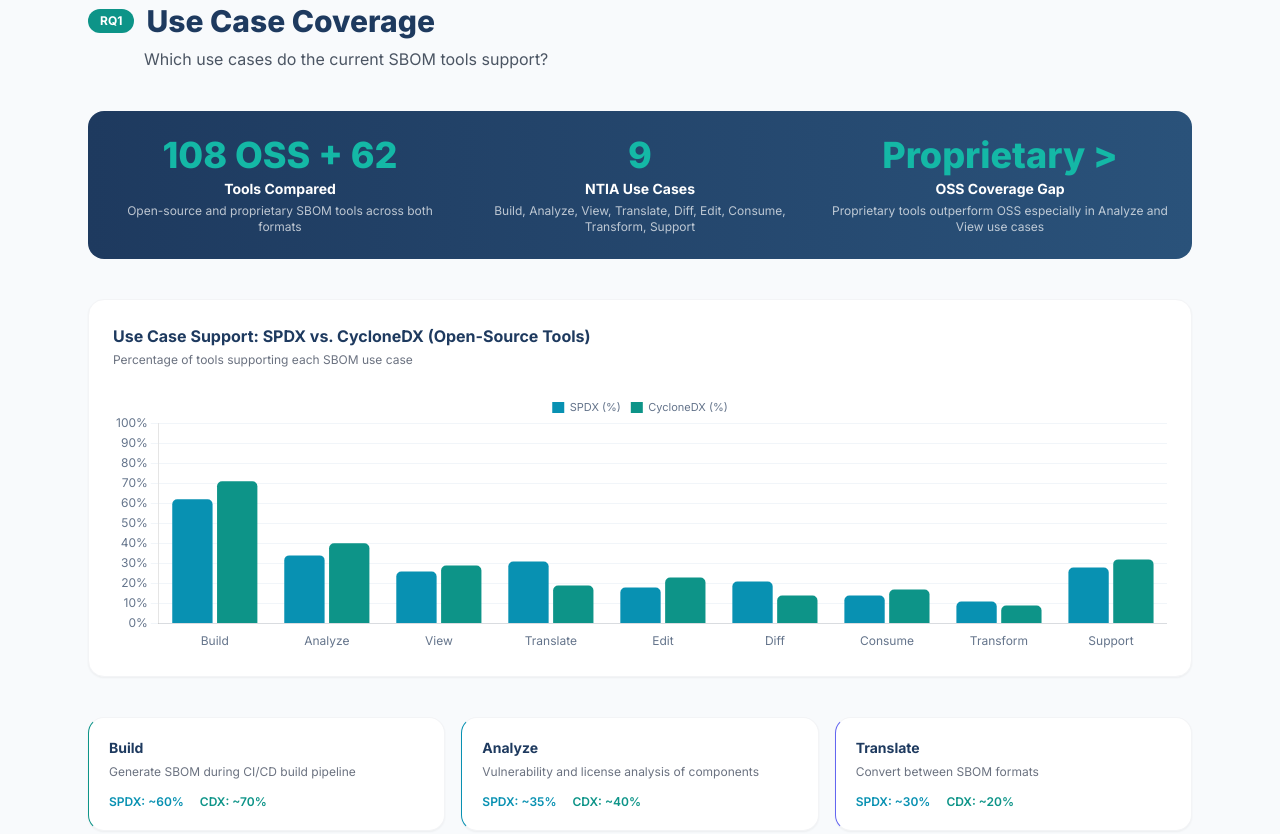
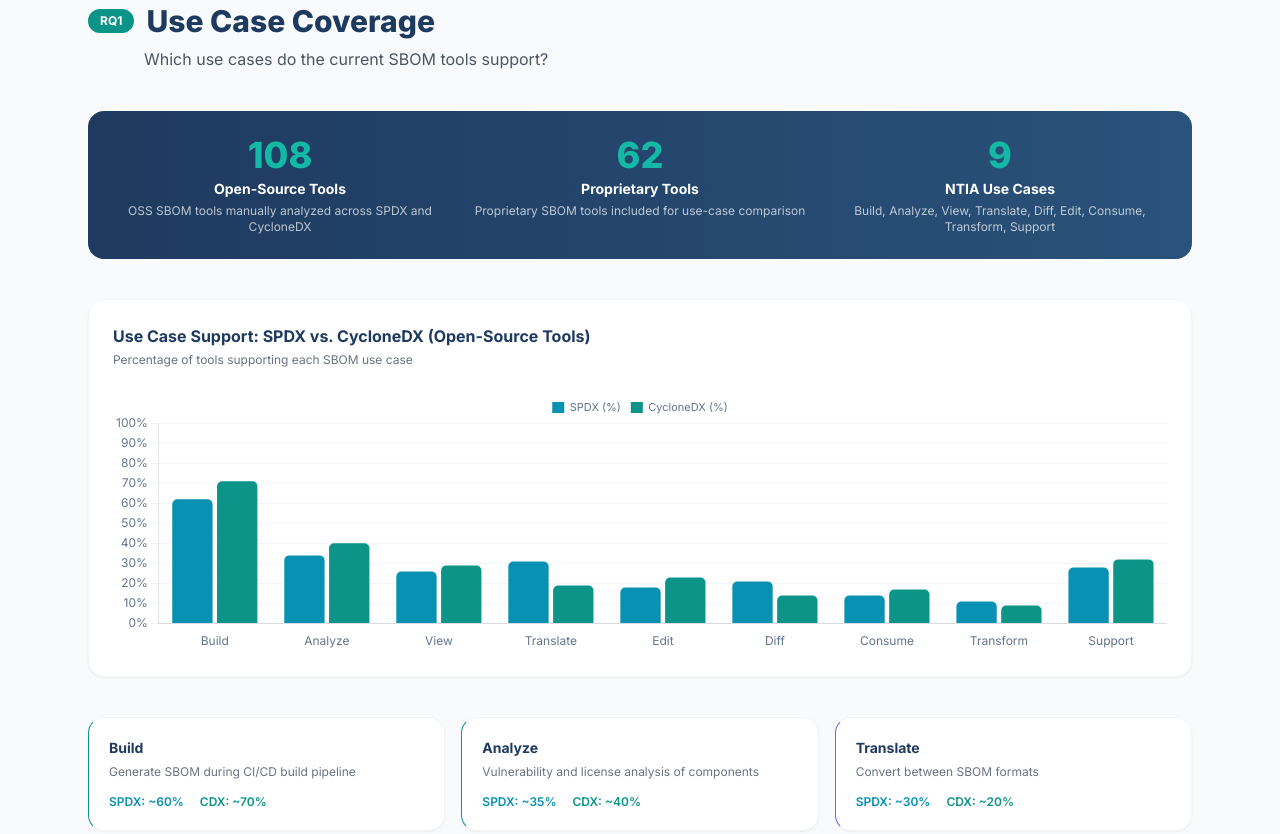
Before and after one commit to SAILResearch/wip-24-ali-sbom-emse, a plain HTML site: page docs/index.html in a window 1280 px wide. Shown: the part 2859-3693 px from the top of the page. Drawn offline with nearby package versions, Linux system fonts and the light colour scheme.

Commit message:
Update README.md with citation details and enhance index.html for clarity in findings

```diff
--- a/docs/index.html
+++ b/docs/index.html
@@ -640,9 +640,9 @@ createApp({
 
     // ---- RQ1 KEY FINDINGS ----
     const rq1KeyFindings = [
-      { value: '108 OSS + 62',  label: 'Tools Compared',      note: 'Open-source and proprietary SBOM tools across both formats' },
-      { value: '9',             label: 'NTIA Use Cases',       note: 'Build, Analyze, View, Translate, Diff, Edit, Consume, Transform, Support' },
-      { value: 'Proprietary >',  label: 'OSS Coverage Gap',   note: 'Proprietary tools outperform OSS especially in Analyze and View use cases' },
+      { value: '108',  label: 'Open-Source Tools',   note: 'OSS SBOM tools manually analyzed across SPDX and CycloneDX' },
+      { value: '62',   label: 'Proprietary Tools',   note: 'Proprietary SBOM tools included for use-case comparison' },
+      { value: '9',    label: 'NTIA Use Cases',       note: 'Build, Analyze, View, Translate, Diff, Edit, Consume, Transform, Support' },
     ];
 
     // ---- USE CASE HIGHLIGHTS ----
@@ -696,12 +696,14 @@ createApp({
     ];
 
     // ---- BIBTEX ----
-    const bibtex = `@article{zhao2025sbom,
-  title={The State of the SBOM Tool Ecosystems: A Comparative Analysis of SPDX and CycloneDX},
-  author={Zhimin Zhao and Abdul Ali Bangash and Tongxu Ge and Arshdeep Singh and Zitao Wang and Bram Adams},
-  journal={Empirical Software Engineering},
-  year={2025},
-  publisher={Springer}
+    const bibtex = `@misc{zhao2025statesbomtoolecosystems,
+      title={The State of the SBOM Tool Ecosystems: A Comparative Analysis of SPDX and CycloneDX},
+      author={Zhimin Zhao and Abdul Ali Bangash and Tongxu Ge and Arshdeep Singh and Zitao Wang and Bram Adams},
+      year={2025},
+      eprint={2512.21781},
+      archivePrefix={arXiv},
+      primaryClass={cs.SE},
+      url={https://arxiv.org/abs/2512.21781},
 }`;
 
     const copyLabel = ref('Copy');
```
Also changed, not shown: 1 other file.
